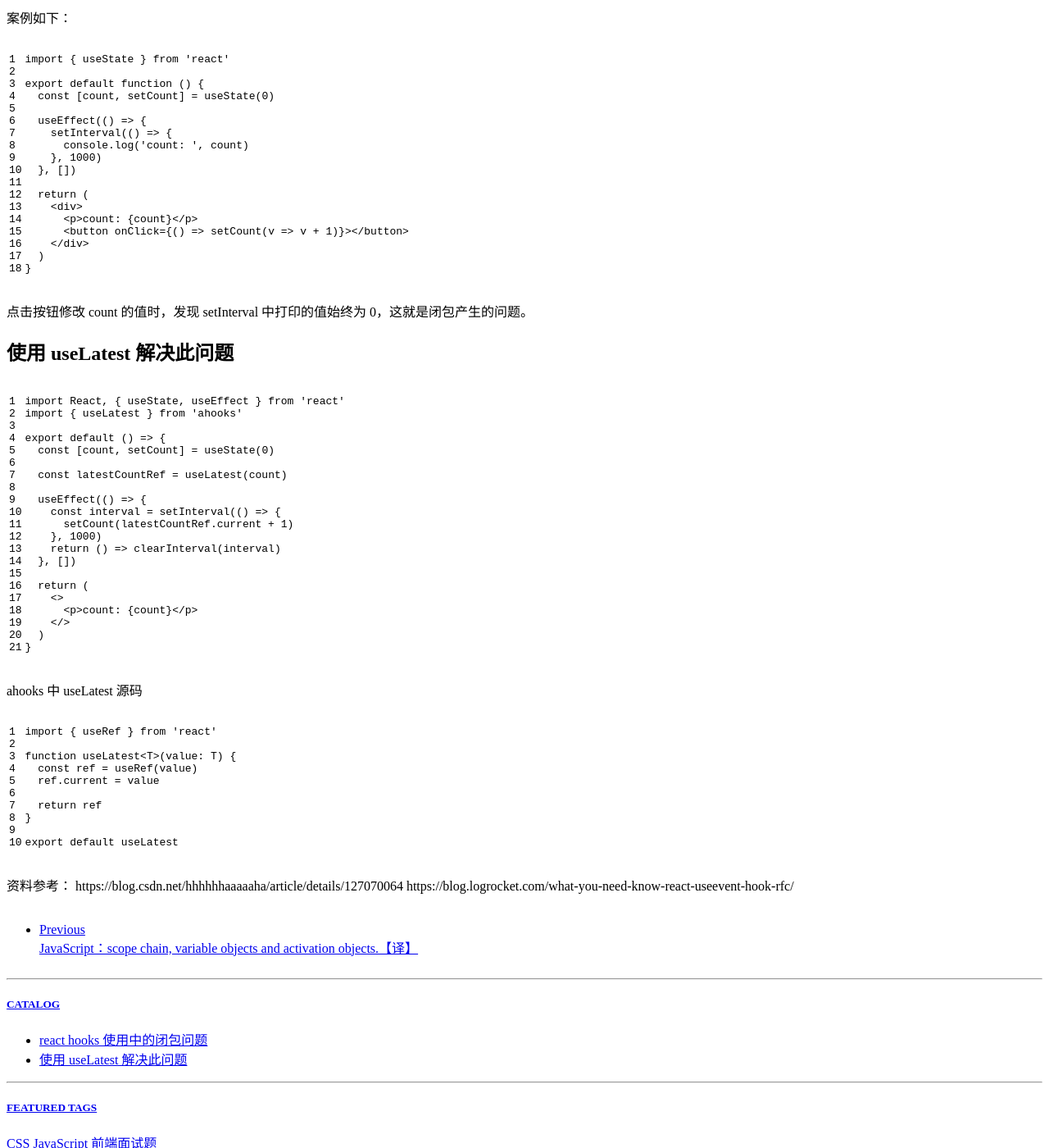
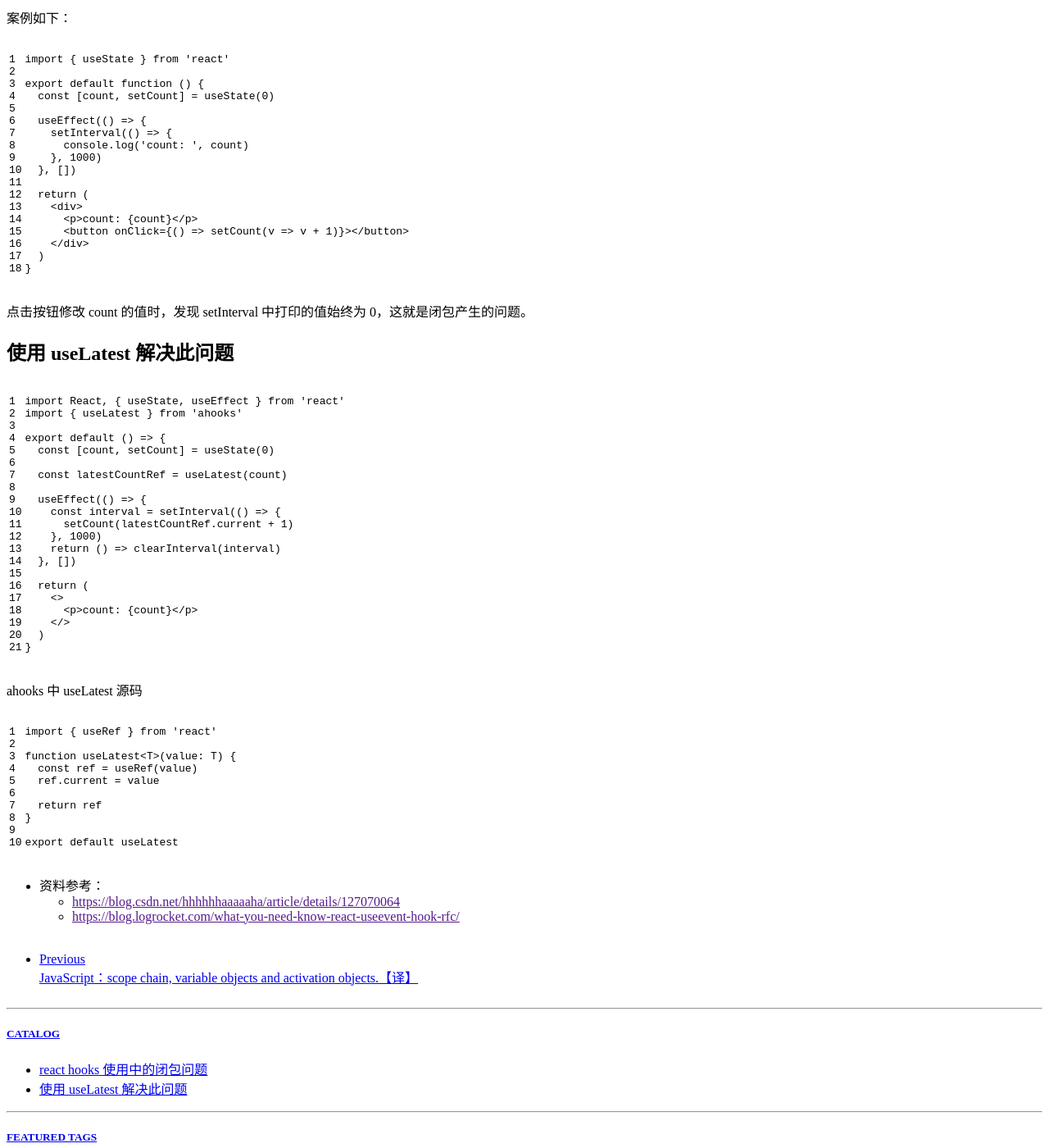
Before and after one commit to deftliang/deftliang.github.io, a Jekyll site: the page built from _posts/2023-5-27-React学习之hooks中的闭包问题以及解决策略，useLatest的使用.md, in a window 1280 px wide and 1400 px high, scrolled down 445 px. Shown: the whole window at 82% size. Built offline with Jekyll 4.4.1, drawn with Linux system fonts in a browser that asks for light colours; comment, search, counter and statistics services are not loaded.

Commit message:
chore: update posts

````diff
--- a/_posts/2023-5-27-React学习之hooks中的闭包问题以及解决策略，useLatest的使用.md
+++ b/_posts/2023-5-27-React学习之hooks中的闭包问题以及解决策略，useLatest的使用.md
@@ -14,7 +14,7 @@
 
 案例如下：
 
-```javascript
+```jsx
 import { useState } from 'react'
 
 export default function () {
@@ -39,7 +39,7 @@
 
 ## 使用 useLatest 解决此问题
 
-```javascript
+```jsx
 import React, { useState, useEffect } from 'react'
 import { useLatest } from 'ahooks'
 
@@ -65,7 +65,7 @@
 
 ahooks 中 useLatest 源码
 
-```javascript
+```jsx
 import { useRef } from 'react'
 
 function useLatest<T>(value: T) {
@@ -78,6 +78,6 @@
 export default useLatest
 ```
 
-资料参考：
-https://blog.csdn.net/hhhhhhaaaaaha/article/details/127070064
-https://blog.logrocket.com/what-you-need-know-react-useevent-hook-rfc/
+* 资料参考：
+  * [https://blog.csdn.net/hhhhhhaaaaaha/article/details/127070064]()
+  * [https://blog.logrocket.com/what-you-need-know-react-useevent-hook-rfc/]()
````
Also changed, not shown: _posts/2022-08-28-JavaScript：scope chain, variable objects and activation objects.【译】.md (+3 -3 lines).
